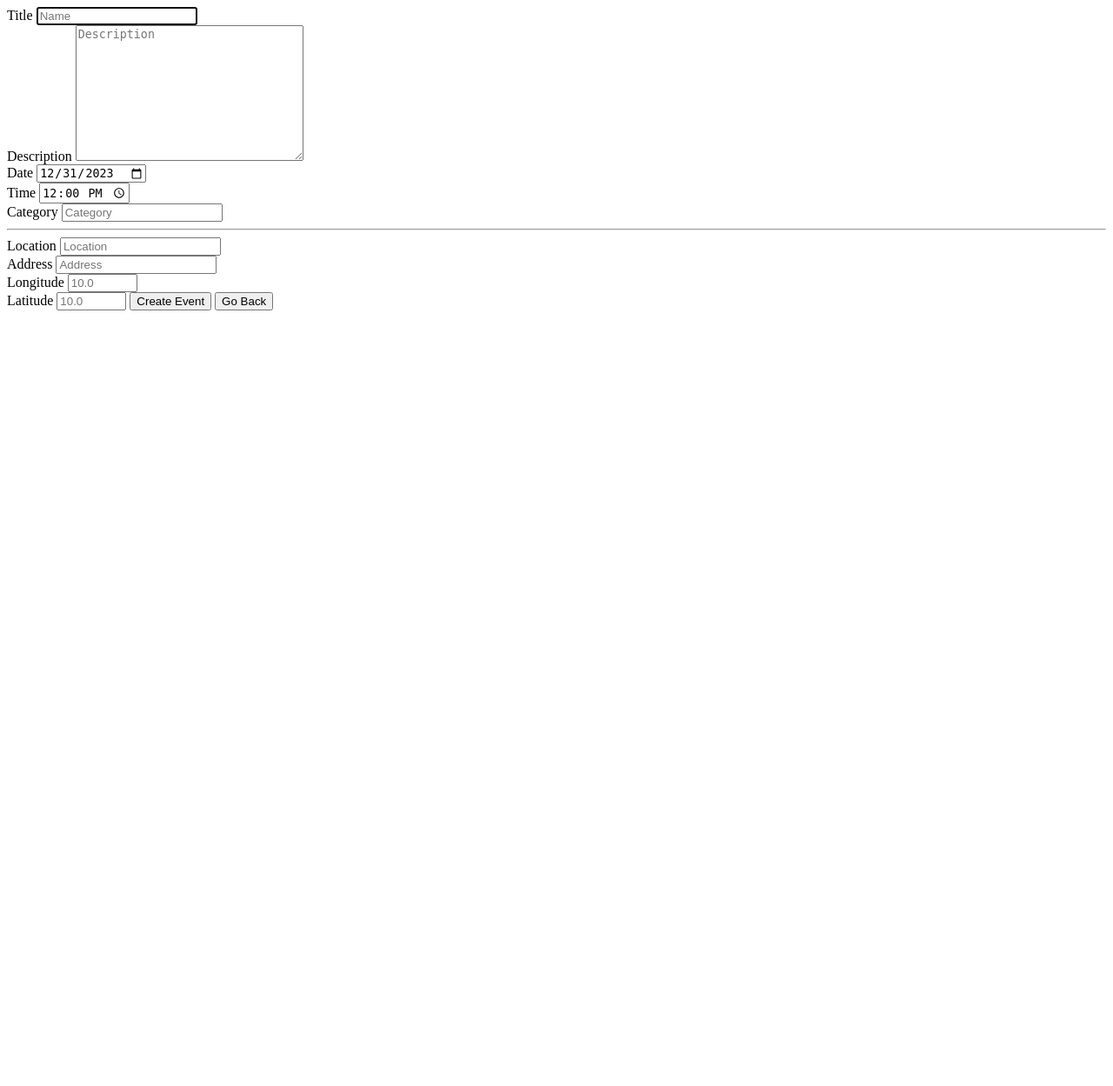
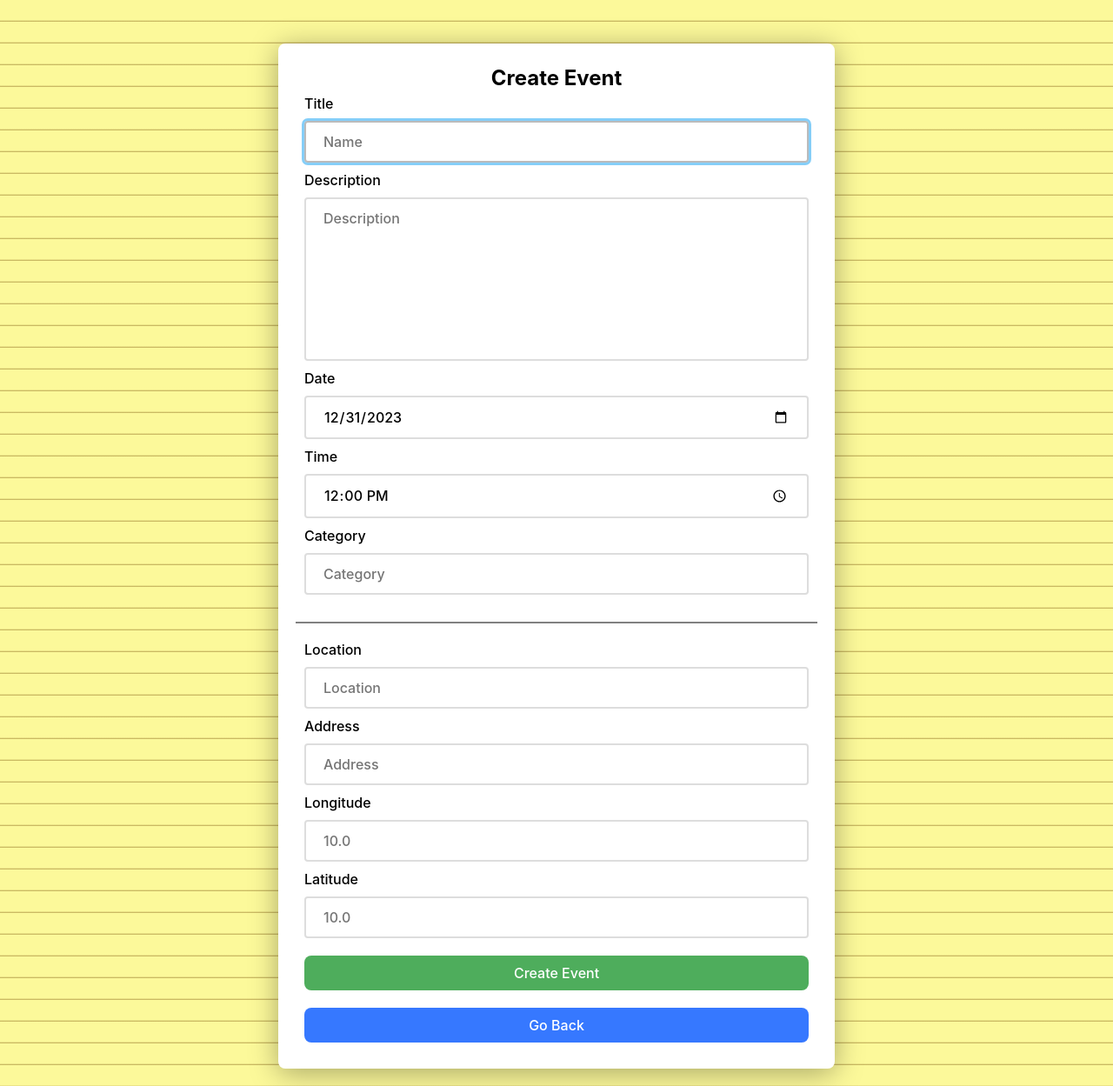
Before and after one commit to koxborough/college-event-website, a PHP site: page /createEvent.html in a window 1280 px wide. Shown: the whole page at 87% size. Before the commit the page ends 357 px from the top, so only its background shows below. Run offline with PHP 8.4, Linux system fonts and the light colour scheme; some web fonts are replaced.

Commit message:
Stylize createEvent

```diff
--- a/createEvent.html
+++ b/createEvent.html
@@ -2,50 +2,53 @@
 <html>
     <head>
         <title>Create Event</title>
+        <link rel="preconnect" href="https://rsms.me/">
+        <link rel="stylesheet" href="https://rsms.me/inter/inter.css">
+        <link rel="stylesheet" href="css/style.css" />
         <script type="text/javascript" src="js/CreateEventDetails.js"></script>
         <script type="text/javascript" src="js/InterfaceFeatures.js"></script>
     </head>
     <body>
+        <main class="login-bubble">
+            <h2>Create Event</h2>
             <label>Title</label>
             <input id="title" type="text" placeholder="Name" maxlength="50" autofocus />
-        <br />
 
             <label>Description</label>
-        <textarea id="description" rows="10" cols="30" maxlength="300" placeholder="Description"></textarea>
-        <br />
+            <textarea id="description" rows="8" cols="30" maxlength="300" placeholder="Description"></textarea>
 
             <label>Date</label>
             <input id="date" type="date" value="2023-12-31" />
-        <br />
 
             <label>Time</label>
             <input id="time" type="time" maxlength="5" value="12:00" />
-        <br />
 
             <label>Category</label>
             <input id="category" type="text" placeholder="Category" maxlength="20" />
-        <hr />
+
+            <div class="break"></div>
 
             <label>Location</label>
             <input id="location" type="text" placeholder="Location" maxlength="30" />
-        <br />
 
             <label>Address</label>
             <input id="address" type="text" placeholder="Address" maxlength="100" />
-        <br />
 
             <label>Longitude</label>
             <input id="longitude" type="number" placeholder="10.0" step="0.01" min="0" max="90" />
-        <br />
 
             <label>Latitude</label>
             <input id="latitude" type="number" placeholder="10.0" step="0.01" min="0" max="90" />
 
-        <span id="resultCreation"></span>
-        <button type="button" id="create" onclick="createEventDetails();">Create Event</button>
+            <span class="fieldError" id="resultCreation"></span>
+            <button type="button" class="login-button buttongreen" id="create" onclick="createEventDetails();">Create Event</button>
             <button type="button" onclick="goBack();">Go Back</button>
+        </main>
+        <br />
     </body>
     <script>
+        pressEnter(['title', 'description', 'date', 'time', 'category'], 'create');
+        pressEnter(['location', 'address', 'longitude', 'latitude'], 'create');
         sessionStorage.setItem("lineId", "resultCreation");
     </script>
 </html>
--- a/createRSO.html
+++ b/createRSO.html
@@ -15,11 +15,12 @@
             <input id="name" type="text" placeholder="Name" maxlength="50" autofocus />
             <br />
             <label>Description of RSO</label>
-            <textarea id="description" rows="10" cols="30" maxlength="300" placeholder="Description"></textarea>
+            <textarea id="description" rows="8" cols="30" maxlength="300" placeholder="Description"></textarea>
             <span class="fieldError" id="resultCreation"></span>
             <button type="button" class="login-button buttongreen" id="create" onclick="createRSO();">Create RSO</button>
             <button type="button" onclick="window.location.href='events.html';">Go Back</button>
         </main>
+        <br />
     </body>
     <script>
         pressEnter(['name', 'description',], 'create');
--- a/css/style.css
+++ b/css/style.css
@@ -301,3 +301,9 @@
     border: 2px solid #bbb;
     outline: var(--focus-outline);
 }
+
+  .break {
+    margin: 20px 0px;
+    height: 1px;
+    border-bottom: 2.5px solid #808080;
+  }
--- a/events.html
+++ b/events.html
@@ -34,8 +34,8 @@
                 </thead>
             </table>
         </main>
+        <br />
     </body>
-    <br />
     <script>
         getAllEvents();
         checkPrivileges();
--- a/rsoList.html
+++ b/rsoList.html
@@ -25,6 +25,7 @@
                 </thead>
             </table>
         </main>
+        <br />
     </body>
     <script>
         getRSOList();
```
Lines whose indentation alone changed are shown as unchanged.
